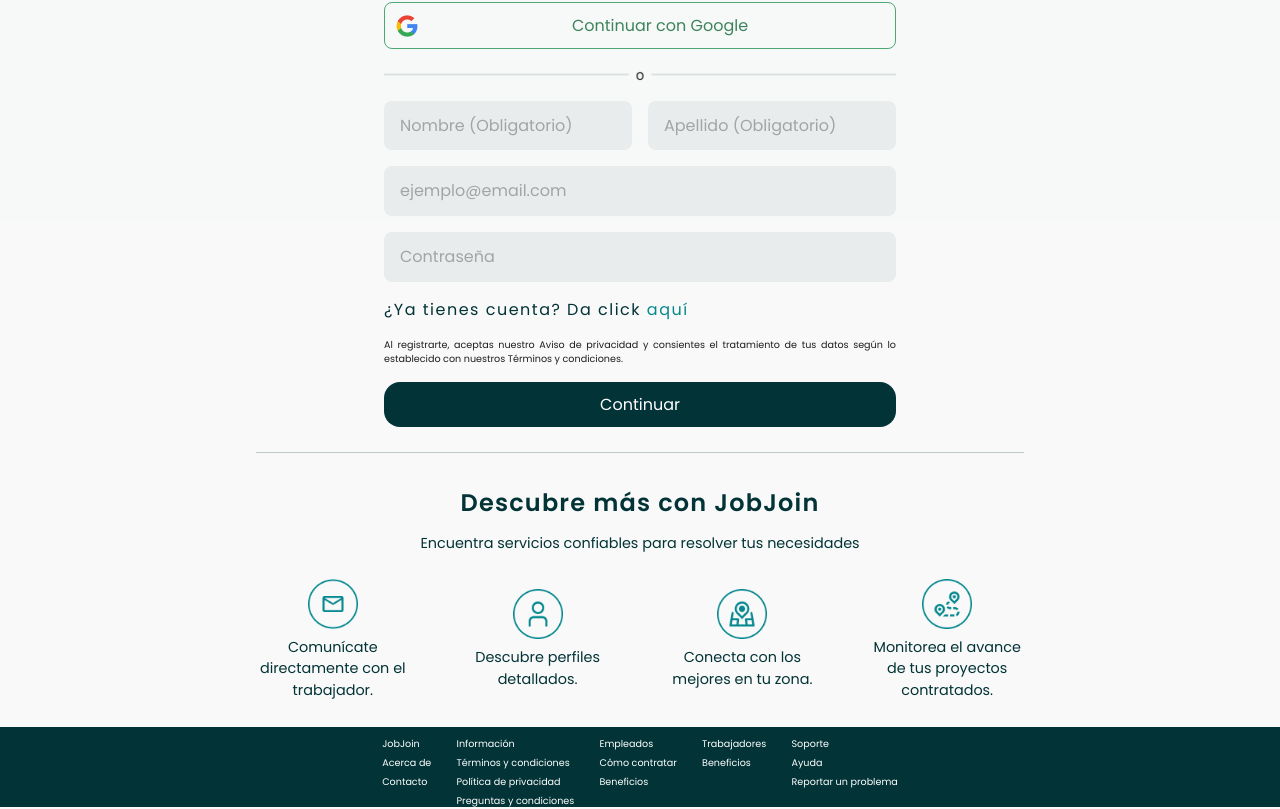
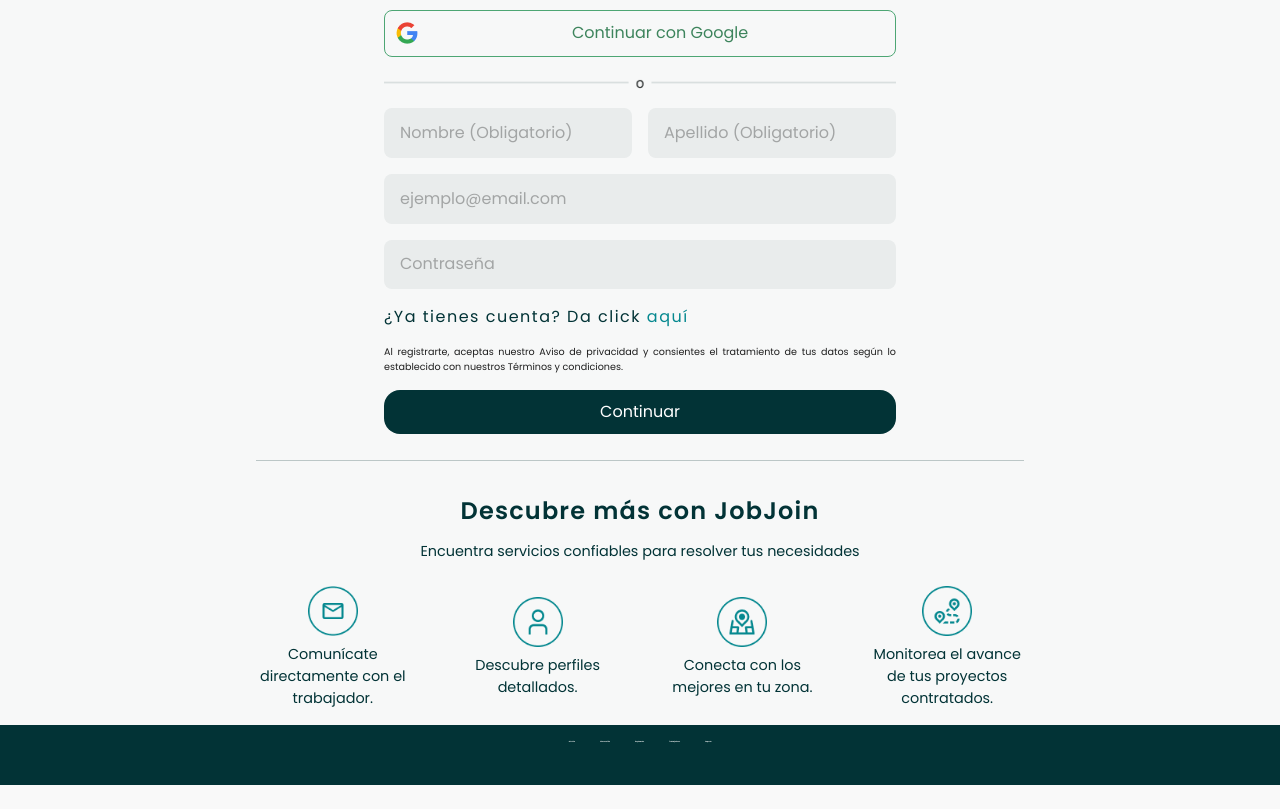
Before and after one commit to MarbeniX/JobJoin, a React (Vite) app: page / in a window 1280 px wide. Shown: the part 578-1387 px from the top of the page. After the commit the page ends 1363 px from the top, so only its background shows below. Built offline with nearby package versions, Linux system fonts and the light colour scheme.

Commit message:
Modificación: Footer

```diff
--- a/src/Components/Footer.jsx
+++ b/src/Components/Footer.jsx
@@ -1,33 +1,33 @@
 import "../Css/Headers&Footer.css";
 
 export default function Footer() {
-    return(
+    return (
         <footer className="inicio-footer">
             <div className="footer-info">
-                <h4>JobJoin</h4>
-                <p>Acerca de</p>
-                <p>Contacto</p>
+                <h5>JobJoin</h5>
+                <a href="#">Acerca de</a>
+                <a href="#">Contacto</a>
             </div>
             <div className="footer-info">
-                <h4>Información</h4>
-                <p>Términos y condiciones</p>
-                <p>Política de privacidad</p>
-                <p>Preguntas y condiciones</p>
+                <h5>Información</h5>
+                <a href="#">Términos y condiciones</a>
+                <a href="#">Política de privacidad</a>
+                <a href="#">Preguntas y condiciones</a>
             </div>
             <div className="footer-info">
-                <h4>Empleados</h4>
-                <p>Cómo contratar</p>
-                <p>Beneficios</p>
+                <h5>Empleados</h5>
+                <a href="#">Cómo contratar</a>
+                <a href="#">Beneficios</a>
             </div>
             <div className="footer-info">
-                <h4>Trabajadores</h4>
-                <p>Beneficios</p>
+                <h5>Trabajadores</h5>
+                <a href="#">Beneficios</a>
             </div>
             <div className="footer-info">
-                <h4>Soporte</h4>
-                <p>Ayuda</p>
-                <p>Reportar un problema</p>
+                <h5>Soporte</h5>
+                <a href="#">Ayuda</a>
+                <a href="#">Reportar un problema</a>
             </div>
         </footer>
-    )
+    );
 }
--- a/src/Css/BuscarSinRegistro.css
+++ b/src/Css/BuscarSinRegistro.css
@@ -4,7 +4,6 @@
 }
 .BuscarSinRegistro-div{
     width: 100vw;
-    height: 100vh;
 }
 .IniciarSesión-button,.Unirse-button{
     background-color: transparent;
--- a/src/Css/Headers&Footer.css
+++ b/src/Css/Headers&Footer.css
@@ -1,63 +1,93 @@
-/*Footer*/
-.inicio-footer{
+/* FOOTER */
+.inicio-footer {
   width: 100%;
   background-color: #023336;
-    color: white;
+  color: #F7F8F8;
   display: flex;
-    flex-direction: row;
+  flex-wrap: wrap;
   justify-content: center;
   gap: 2%;
-    font-size: 0.6rem;
-    font-weight: 400;
-    margin-top: 2%;
-    height: 10%;
   padding: 1em;
+  margin-top: 1rem;
+  box-sizing: border-box;
+  position: relative;
 }
-.footer-info{
+
+.footer-info {
   display: flex;
   flex-direction: column;
+  align-items: flex-start;
+  /* Ajusta a la izquierda */
   gap: 0.5em;
 }
+
+.footer-info h5 {
+  margin-bottom: 0.5em;
+  font-size: 0.1rem;
+  font-weight: bold;
+  /* Hacer los títulos más destacados */
+}
+
+.footer-info a {
+  margin: 0;
+  font-size: 0.1px;
+  color: #F7F8F8;
+  text-decoration: none;
+}
+
+.footer-info a:hover {
+  text-decoration: underline;
+  /* Agrega subrayado al pasar el mouse */
+}
+
 /*Header inicio*/
-.inicio-header{
+.inicio-header {
   display: flex;
   justify-content: space-between;
   align-items: center;
   background-color: #F7F8F8;
-    box-shadow: 0px 4px 6px rgba(0, 0, 0, 0.1); /* Sombra suave */
+  box-shadow: 0px 4px 6px rgba(0, 0, 0, 0.1);
+  /* Sombra suave */
   width: 100%;
-    height: 6%;
+  height: fit-content;
+  padding: 0.5rem 6% 0.5rem 6%;
 }
-.inicio-header img{
+
+.inicio-header img {
   width: 6rem;
-  margin-left: 7%;
 }
-.header-links{
+
+.header-links {
   display: flex;
   background-color: transparent;
   white-space: nowrap;
-  width: 15rem;
+  width: fit-content;
   gap: 2rem;
-  margin-right: 5%;
+  /*margin-right: 5%;*/
 }
-.inicio-link{
+
+.inicio-link {
   text-decoration: none;
 }
+
 /*Header sesión iniciada*/
-.header-sesion-iniciada{
+.header-sesion-iniciada {
   width: 100vw;
   display: flex;
   flex-direction: row;
   justify-content: space-between;
   height: 6%;
-  box-shadow: 0px 4px 6px rgba(0, 0, 0, 0.1); /* Sombra suave */
+  box-shadow: 0px 4px 6px rgba(0, 0, 0, 0.1);
+  /* Sombra suave */
   background-color: #F7F8F8;
 }
-.header-sesion-iniciada > img{
+
+.header-sesion-iniciada>img {
   width: 9rem;
   margin-left: 7%;
 }
-.headerSesionIniciada-links{
+
+.headerSesionIniciada-links {
   display: flex;
   flex-direction: row;
   align-items: center;
@@ -65,24 +95,28 @@
   gap: 2rem;
   margin-right: 7%;
 }
-.headerSesionIniciada-links button{
+
+.headerSesionIniciada-links button {
   border: none;
   background-color: transparent;
   color: #023336;
   font-weight: 500;
   font-size: 1em;
 }
-.headerSesionIniciada-links > img{
+
+.headerSesionIniciada-links>img {
   width: 1.5rem;
 }
-.headerSesionIniciada-links-profile{
+
+.headerSesionIniciada-links-profile {
   display: flex;
   flex-direction: row;
   align-items: center;
   gap: 10px;
 }
+
 /*Header busqueda sin login*/
-.headerBusquedaSinLogin{
+.headerBusquedaSinLogin {
   display: flex;
   justify-content: space-between;
   align-items: center;
@@ -91,11 +125,13 @@
   background-color: #F7F8F8;
   height: 6%;
 }
-.headerBusquedaSinLogin > img{
+
+.headerBusquedaSinLogin>img {
   width: 7rem;
   margin-left: 7%;
 }
-.headerBusquedaSinLogin > div{
+
+.headerBusquedaSinLogin>div {
   display: flex;
   flex-direction: row;
   align-items: center;
--- a/src/Css/index.css
+++ b/src/Css/index.css
@@ -3,7 +3,6 @@
 @tailwind utilities;
 
 .inicio-main-div{
-  height: 100vh;
     width: 100vw;
     background-color: #F7F8F8;
 }
--- a/src/Pages/App.jsx
+++ b/src/Pages/App.jsx
@@ -45,7 +45,7 @@ export default function App() {
                 <Route path="/contrasena-actualizada" element={<MensajeContraseñaActualizada />} />
                 <Route path="/crear-nueva-contrasena" element={<CrearNuevaContraseña />} />
                 <Route path="/iniciar-sesion-para-continuar" element={<MensajeIniciarSesiónParaContinuar />} />
-                        <Route path="/sesion-iniciada" element={<HeaderSesiónIniciada /> } />
+                <Route path="/sesion-iniciada" element={<HeaderSesiónIniciada />} />
                 <Route path="/perfil-historial-sin-historial" element={<PerfilHistorialSinHistorial />} />
                 <Route path="/registro-de-servicios" element={<RegistroDeServicios />} />
                 <Route path="/busqueda-con-registro" element={<BusquedaConLogin />} />
```
Lines whose indentation alone changed are shown as unchanged.
